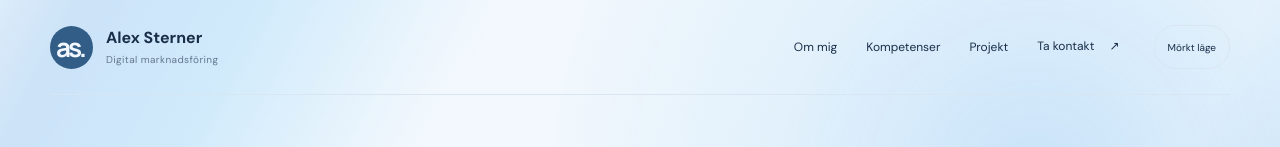
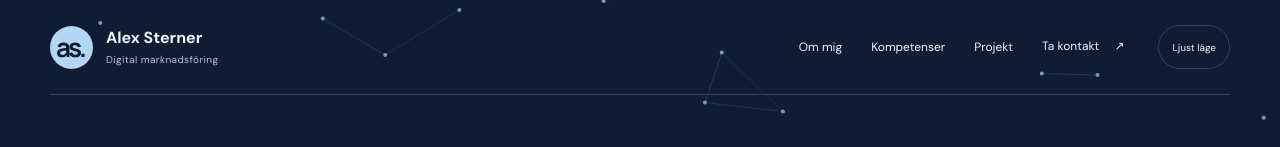
Before and after one commit to alexmsihm/ihm-alex, a plain HTML site: page index.html in a window 1280 px wide. Shown: the top 147 px of the page. Drawn offline with Linux system fonts and the light colour scheme.

Commit message:
Use digital network background and default to dark theme

```diff
--- a/index.html
+++ b/index.html
@@ -9,8 +9,9 @@
   <link rel="preconnect" href="https://fonts.googleapis.com">
   <link rel="preconnect" href="https://fonts.gstatic.com" crossorigin>
   <link href="https://fonts.googleapis.com/css2?family=DM+Sans:wght@400;500;600;700&family=Manrope:wght@400;500;600;700;800&display=swap" rel="stylesheet">
-  <link rel="stylesheet" href="style.css?v=18">
-  <script defer src="script.js?v=7"></script>
+  <link rel="stylesheet" href="style.css?v=21">
+  <script defer src="script.js?v=8"></script>
+  <script defer src="network.js?v=1"></script>
   <!-- Google Tag Manager -->
 <script>(function(w,d,s,l,i){w[l]=w[l]||[];w[l].push({'gtm.start':
 new Date().getTime(),event:'gtm.js'});var f=d.getElementsByTagName(s)[0],
@@ -19,16 +20,16 @@ j=d.createElement(s),dl=l!='dataLayer'?'&l='+l:'';j.async=true;j.src=
 })(window,document,'script','dataLayer','GTM-WJDVMCP2');</script>
 <!-- End Google Tag Manager -->
   <link rel="icon" href="favicon.svg" type="image/svg+xml">
-  <meta name="theme-color" content="#f2f8fd">
+  <meta name="theme-color" content="#101c32">
   <meta property="og:title" content="Alex Sterner — Digital marknadsföring med människan i fokus">
   <meta property="og:description" content="Digital Marketing Specialist-student på IHM i Göteborg. AI, tech, SEO och digital marknadsföring.">
   <meta property="og:type" content="website">
   <meta property="og:image" content="https://alex-sterner.vercel.app/img/linkedin-portratt.png">
 </head>
-<body id="topp">
+<body id="topp" class="morkt">
 <a class="skip-link" href="#innehall">Hoppa till innehåll</a>
 <noscript><iframe src="https://www.googletagmanager.com/ns.html?id=GTM-WJDVMCP2" height="0" width="0" style="display:none;visibility:hidden"></iframe></noscript>
-<header class="sidhuvud"><a class="wordmark" href="#topp" aria-label="Alex Sterner, till sidans början"><span class="monogram" aria-hidden="true">as.</span><span>Alex Sterner<span class="brand-role">Digital marknadsföring</span></span></a><nav aria-label="Huvudmeny"><a href="#om">Om mig</a><a href="#tjanster">Kompetenser</a><a href="#projekt">Projekt</a><a class="nav-contact" href="#kontakt">Ta kontakt <span aria-hidden="true">↗</span></a></nav><button id="tema" type="button" aria-label="Byt färgtema">Mörkt läge</button></header>
+<header class="sidhuvud"><a class="wordmark" href="#topp" aria-label="Alex Sterner, till sidans början"><span class="monogram" aria-hidden="true">as.</span><span>Alex Sterner<span class="brand-role">Digital marknadsföring</span></span></a><nav aria-label="Huvudmeny"><a href="#om">Om mig</a><a href="#tjanster">Kompetenser</a><a href="#projekt">Projekt</a><a class="nav-contact" href="#kontakt">Ta kontakt <span aria-hidden="true">↗</span></a></nav><button id="tema" type="button" aria-label="Byt till ljust läge" aria-pressed="true">Ljust läge</button></header>
 <main id="innehall">
 <section class="intro" aria-labelledby="hero-title"><div class="hero-copy"><p class="eyebrow"><span class="status-dot" aria-hidden="true"></span> Digital Marketing Specialist · IHM Göteborg</p><h1 id="hero-title">Digital närvaro.<br><span>Mänskligt fokus.</span></h1><p class="hero-lead">Hej, jag är Alex. Jag studerar digital marknadsföring och gillar AI, tech och SEO. Jag vill hjälpa företag att nå rätt människor med kreativa idéer, relevant innehåll och smarta digitala verktyg.</p><div class="hero-links"><a class="knapp" href="#projekt">Se mina projekt <span aria-hidden="true">↗</span></a><a class="text-link" href="#kontakt">Låt oss prata <span aria-hidden="true">↗</span></a></div><div class="hero-note"><span class="note-line" aria-hidden="true"></span><p>Med erfarenhet av kundmöten.<br>Och nyfikenhet på nästa digitala steg.</p></div></div><figure class="hero-portrait"><div class="portrait-frame"><img src="img/linkedin-portratt-transparent.png" alt="Porträtt av Alex Sterner" width="1254" height="1254" fetchpriority="high"><span class="portrait-label">Nyfikenhet. Analys. Omtanke.</span></div><figcaption><span>Alex Sterner</span><span>Göteborg, Sverige <span aria-hidden="true">↗</span></span></figcaption></figure></section>
 <div class="discipline-strip"><span class="strip-label">Mina fokusområden</span><span>AI & tech</span><span>Digital marknadsföring</span><span>SEO & innehåll</span></div>
--- /dev/null
+++ b/network.js
@@ -0,0 +1,65 @@
+(() => {
+const canvas = document.querySelector('.network-canvas');
+const context = canvas.getContext('2d');
+const still = matchMedia('(prefers-reduced-motion: reduce)');
+let animationId = null;
+let viewWidth = 0;
+let viewHeight = 0;
+let points = [];
+let lastTime = null;
+function fitDemo() {
+  const ratio = Math.min(devicePixelRatio || 1, 2);
+  viewWidth = innerWidth;
+  viewHeight = innerHeight;
+  canvas.width = Math.round(viewWidth * ratio);
+  canvas.height = Math.round(viewHeight * ratio);
+  context.setTransform(ratio, 0, 0, ratio, 0, 0);
+  points = Array.from({length: viewWidth < 600 ? 28 : 52}, () => ({x: Math.random()*viewWidth, y: Math.random()*viewHeight, vx:(Math.random()-.5)*15, vy:(Math.random()-.5)*12, radius:1.5+Math.random()*2}));
+  renderDemo(0);
+}
+function renderDemo(delta) {
+  context.clearRect(0,0,viewWidth,viewHeight);
+  const dark = document.body.classList.contains('morkt');
+  const network = true;
+  for (const point of points) {
+    point.x = (point.x + point.vx*delta + viewWidth) % viewWidth;
+    point.y = (point.y + point.vy*delta + viewHeight) % viewHeight;
+  }
+  if (network) {
+    for (let i=0;i<points.length;i++) for (let j=i+1;j<points.length;j++) {
+      const a=points[i], b=points[j], distance=Math.hypot(a.x-b.x,a.y-b.y);
+      if (distance < 155) {
+        context.strokeStyle = `rgba(${dark?'133,190,244':'49,111,174'},${(1-distance/155)*(dark?.28:.23)})`;
+        context.lineWidth=1;
+        context.beginPath();context.moveTo(a.x,a.y);context.lineTo(b.x,b.y);context.stroke();
+      }
+    }
+  }
+  for (const point of points) {
+    context.fillStyle = dark ? 'rgba(180,218,255,.65)' : 'rgba(72,132,195,.48)';
+    context.shadowColor=dark?'#91caff':'#9bcaff';
+    context.shadowBlur=network?0:9;
+    context.beginPath();context.arc(point.x,point.y,network?2:point.radius,0,Math.PI*2);context.fill();
+  }
+  context.shadowBlur=0;
+}
+function animateDemo(now) {
+  animationId=null;
+  const delta=lastTime===null?0:Math.min((now-lastTime)/1000,.05);
+  lastTime=now;
+  renderDemo(delta);
+  if (!document.hidden && !still.matches) animationId=requestAnimationFrame(animateDemo);
+}
+function chooseDemo() {
+  if (animationId!==null) cancelAnimationFrame(animationId);
+  animationId=null;lastTime=null;
+  renderDemo(0);
+  if (!document.hidden && !still.matches) animationId=requestAnimationFrame(animateDemo);
+}
+still.addEventListener('change',chooseDemo);
+document.addEventListener('visibilitychange',chooseDemo);
+new MutationObserver(()=>renderDemo(0)).observe(document.body,{attributes:true,attributeFilter:['class']});
+window.addEventListener('resize',fitDemo,{passive:true});
+fitDemo();chooseDemo();
+
+})();
--- a/script.js
+++ b/script.js
@@ -9,43 +9,19 @@ function visaTema(morkt) {
 }
 let sparatTema = null;
 try { sparatTema = localStorage.getItem("alex-tema"); } catch {}
-visaTema(sparatTema === "morkt" || (!sparatTema && window.matchMedia("(prefers-color-scheme: dark)").matches));
+visaTema(sparatTema !== "ljust");
 temaknapp?.addEventListener("click", () => {
   const morkt = !document.body.classList.contains("morkt");
   visaTema(morkt);
   try { localStorage.setItem("alex-tema", morkt ? "morkt" : "ljust"); } catch {}
 });
 
-// Decorative light stays behind the content and never intercepts input.
+// Decorative network stays behind all page content.
 const bakgrund = document.createElement("div");
 bakgrund.className = "ambient-light";
 bakgrund.setAttribute("aria-hidden", "true");
-bakgrund.innerHTML = '<span class="ambient-orb orb-one"></span><span class="ambient-orb orb-two"></span><span class="ambient-orb orb-three"></span><span class="pointer-glow"></span>';
+bakgrund.innerHTML = '<canvas class="network-canvas"></canvas>';
 document.body.prepend(bakgrund);
-
-const rorelse = window.matchMedia("(prefers-reduced-motion: reduce)");
-const finPekare = window.matchMedia("(hover: hover) and (pointer: fine)");
-let ljusFrame = null;
-let pekarX = 50;
-let pekarY = 35;
-function flyttaLjus(event) {
-  if (rorelse.matches || !finPekare.matches) return;
-  pekarX = event.clientX;
-  pekarY = event.clientY;
-  if (ljusFrame !== null) return;
-  ljusFrame = requestAnimationFrame(() => {
-    bakgrund.style.setProperty("--pointer-x", `${pekarX}px`);
-    bakgrund.style.setProperty("--pointer-y", `${pekarY}px`);
-    bakgrund.classList.add("pointer-active");
-    ljusFrame = null;
-  });
-}
-window.addEventListener("pointermove", flyttaLjus, { passive: true });
-function gomPekarljus() { bakgrund.classList.remove("pointer-active"); }
-document.documentElement.addEventListener("pointerleave", gomPekarljus);
-window.addEventListener("blur", gomPekarljus);
-rorelse.addEventListener("change", gomPekarljus);
-finPekare.addEventListener("change", gomPekarljus);
 
 const tillToppen = document.createElement("a");
 tillToppen.className = "back-to-top";
--- a/style.css
+++ b/style.css
@@ -70,3 +70,7 @@ body.morkt .ambient-light::after{background:none;border-color:#85c2f270;box-shad
 @keyframes visible-wave{from{transform:translate3d(-5%,-55px,0) rotate(-7deg)}to{transform:translate3d(5%,55px,0) rotate(7deg)}}
 @media(max-width:600px){.ambient-light::after{left:-40%;width:180%;height:70%;top:55%}}
 @media(prefers-reduced-motion:reduce){.ambient-light::before,.ambient-light::after{animation:none;will-change:auto}}
+
+/* The selected digital network replaces earlier light-wave effects. */
+.ambient-light::before,.ambient-light::after{display:none}
+.network-canvas{display:block;position:absolute;inset:0;width:100%;height:100%;pointer-events:none}
```
